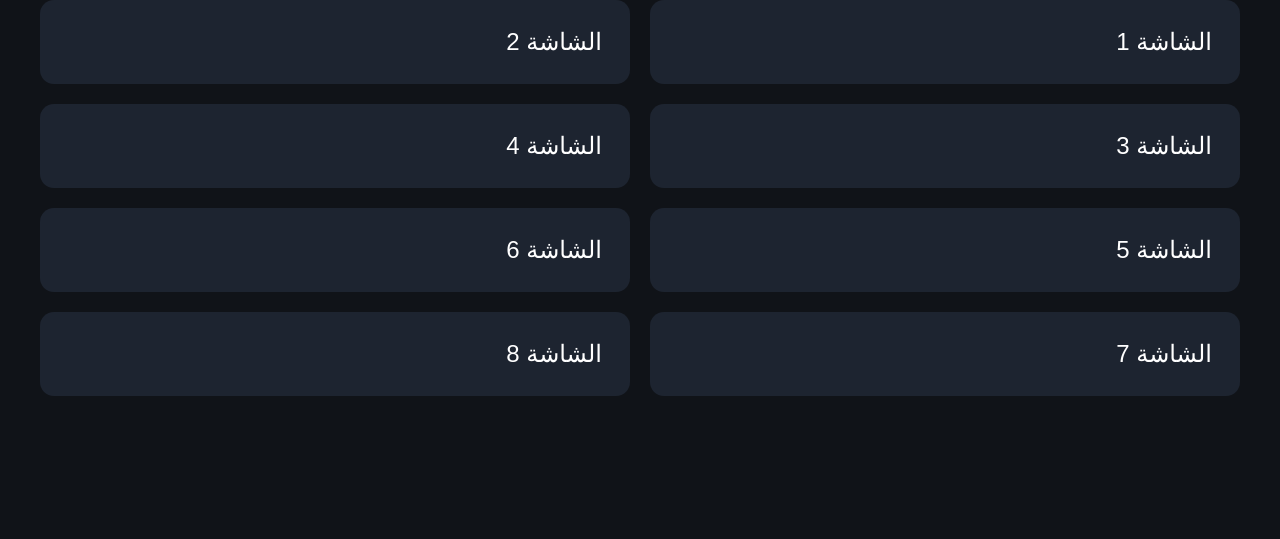
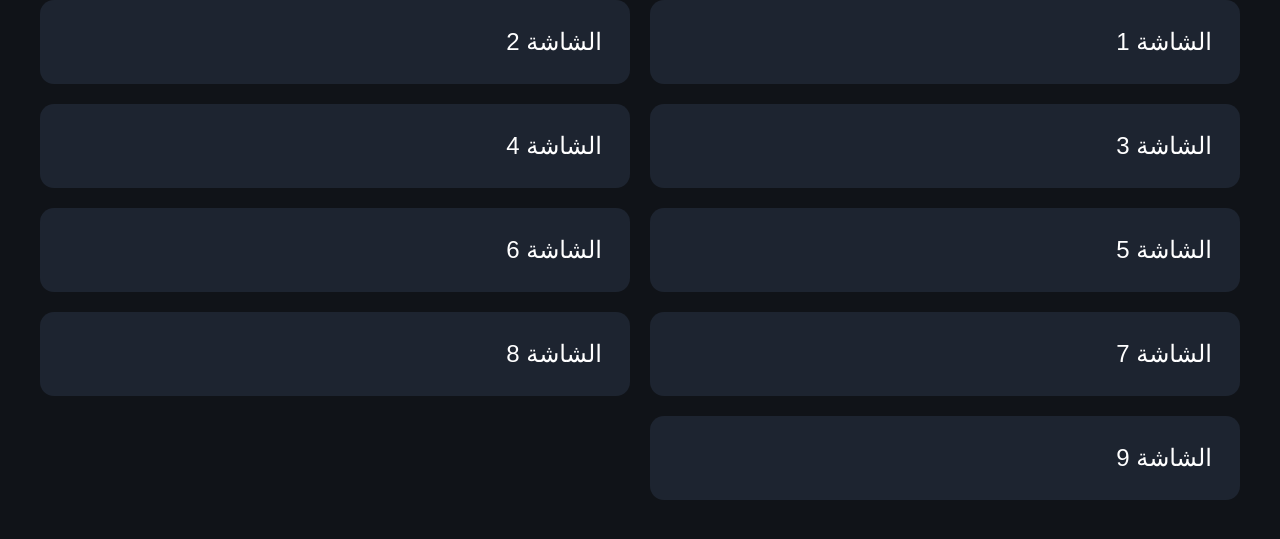
Before and after one commit to DASKFERY/looker-screen-mirror, a website: page site/index.html in a window 1280 px wide. Shown: the part 99-638 px from the top of the page. Drawn offline with Linux system fonts and the light colour scheme.

Commit message:
Add screen 9 to site index

```diff
--- a/site/index.html
+++ b/site/index.html
@@ -22,6 +22,7 @@
     <a href="screen-6.html">الشاشة 6</a>
     <a href="screen-7.html">الشاشة 7</a>
     <a href="screen-8.html">الشاشة 8</a>
+    <a href="screen-9.html">الشاشة 9</a>
   </div>
 </body>
 </html>
```
